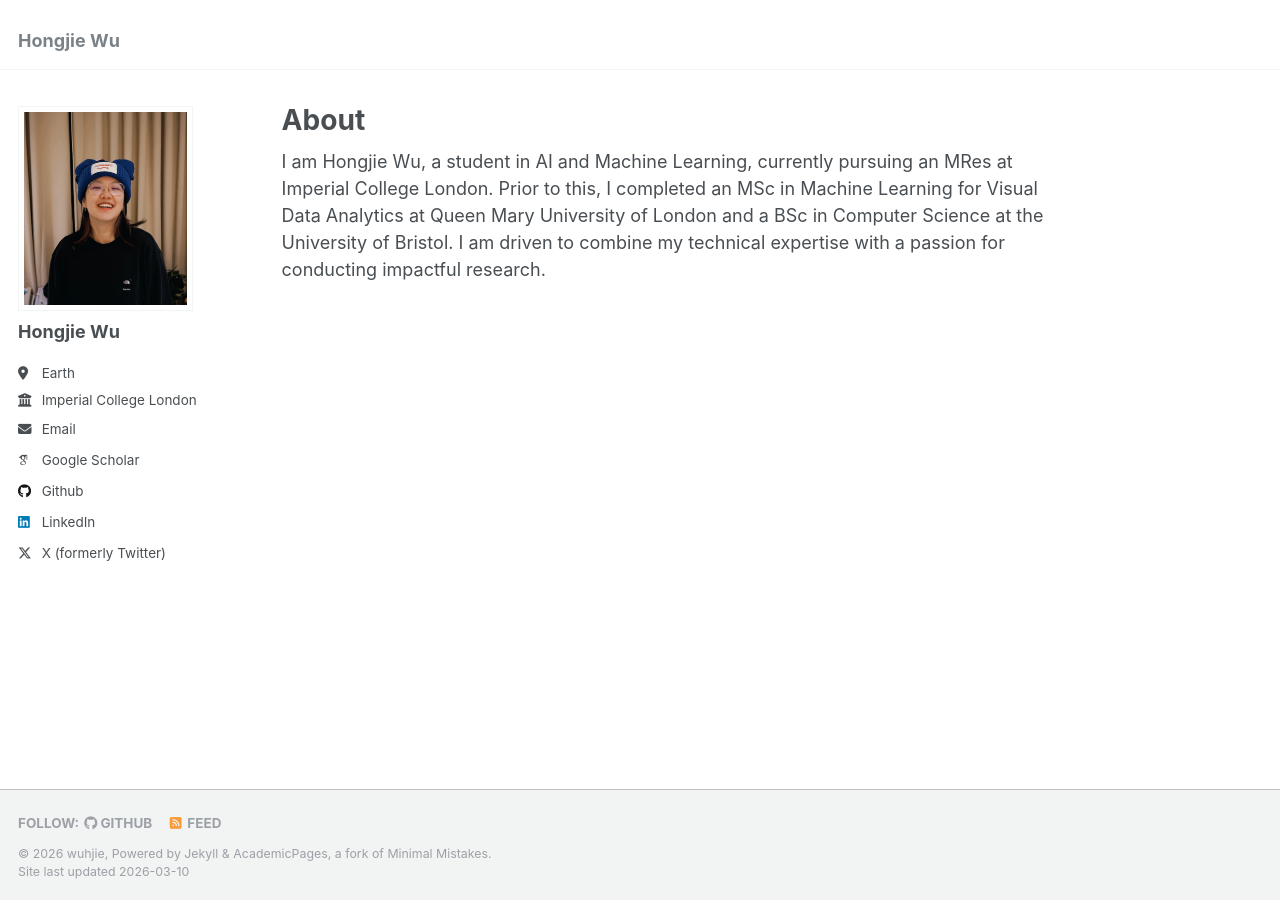
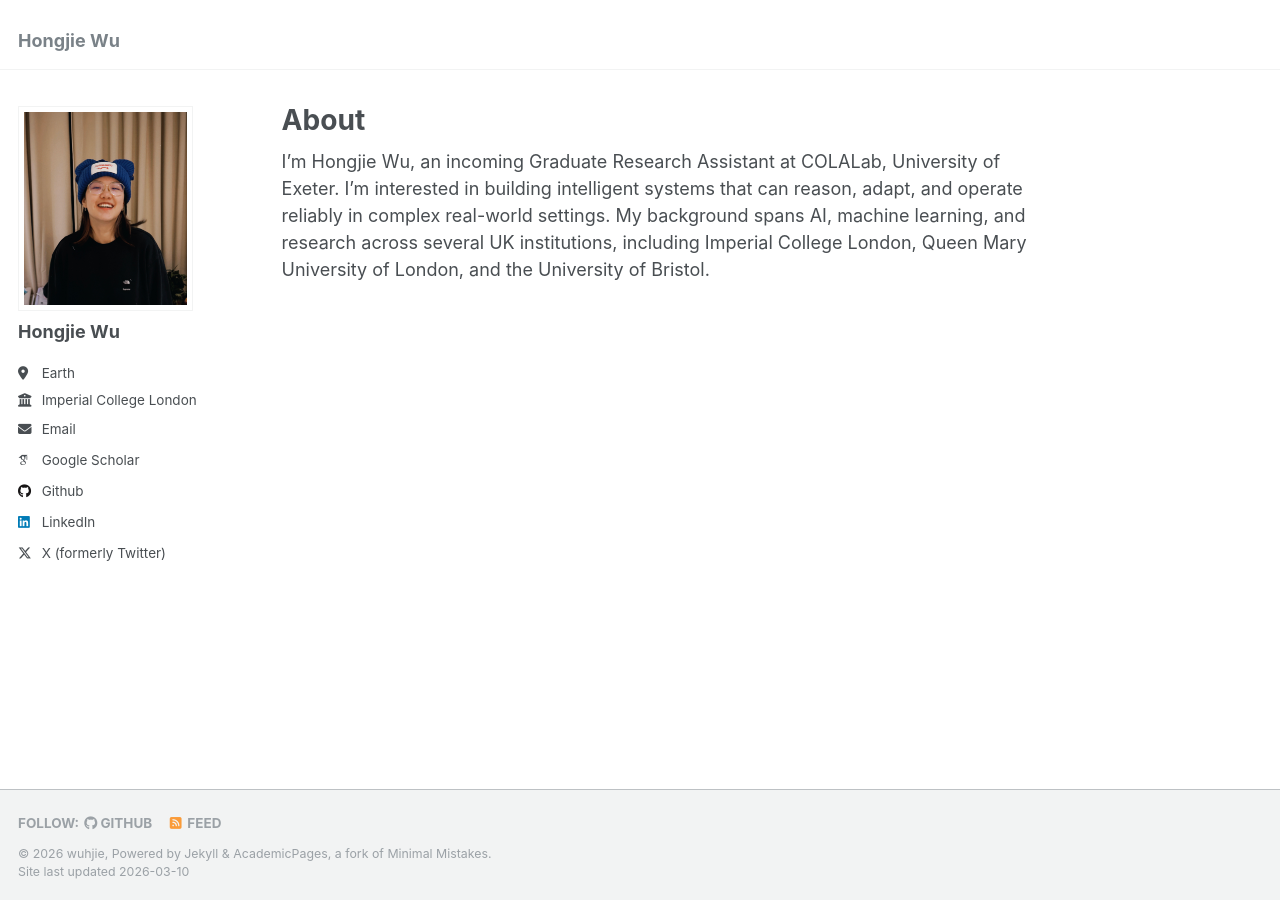
Before and after one commit to wuhjie/wuhjie.github.io, a Jekyll site: the page built from _pages/about.md, in a window 1280 px wide. Built offline with Jekyll 4.4.1, drawn with Linux system fonts in a browser that asks for light colours; some web fonts are replaced.

Commit message:
intro update

```diff
--- a/_pages/about.md
+++ b/_pages/about.md
@@ -7,6 +7,8 @@ redirect_from:
   - /about.html
 ---
 
-I am Hongjie Wu, a student in AI and Machine Learning, currently pursuing an MRes at Imperial College London. Prior to this, I completed an MSc in Machine Learning for Visual Data Analytics at Queen Mary University of London and a BSc in Computer Science at the University of Bristol. I am driven to combine my technical expertise with a passion for conducting impactful research.
+I’m Hongjie Wu, an incoming Graduate Research Assistant at COLALab, University of Exeter. I’m interested in building intelligent systems that can reason, adapt, and operate reliably in complex real-world settings. My background spans AI, machine learning, and research across several UK institutions, including Imperial College London, Queen Mary University of London, and the University of Bristol.
+
+<!-- I am Hongjie Wu, a student in AI and Machine Learning, currently pursuing an MRes at Imperial College London. Prior to this, I completed an MSc in Machine Learning for Visual Data Analytics at Queen Mary University of London and a BSc in Computer Science at the University of Bristol. I am driven to combine my technical expertise with a passion for conducting impactful research. -->
 
 <!-- I am seeking a Ph.D. position starting in Fall 2025. If you are interested in my profile, please feel free to reach out. -->
```
